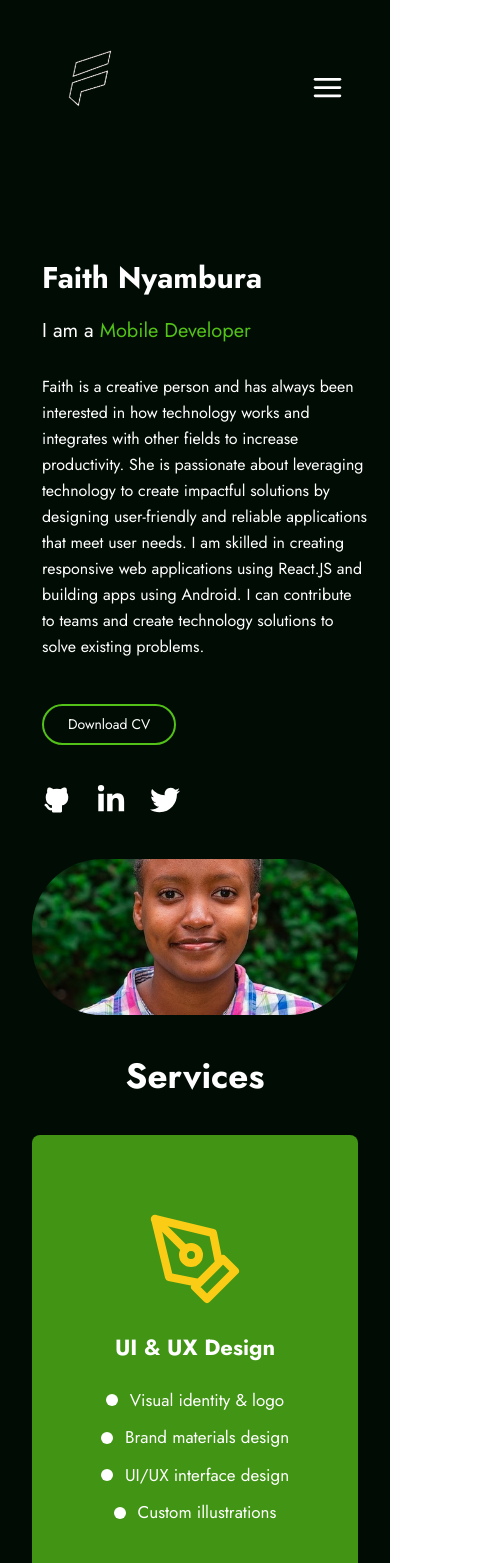
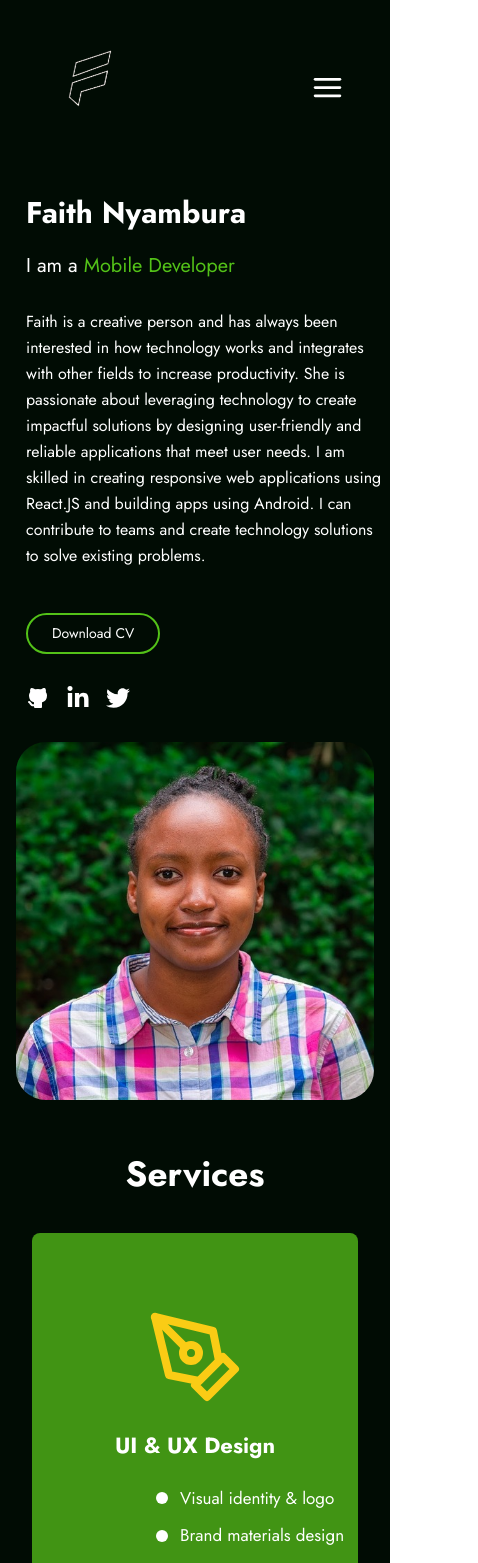
Before and after one commit to FaithNyamburaWamui/portfolio, a Next.js app: page / in a window 390 px wide. Shown: the top 1563 px of the page, 478 px wide, since content can reach past the window. Built offline with nearby package versions, Linux system fonts and the light colour scheme.

Commit message:
fixed text typo

```diff
--- a/package.json
+++ b/package.json
@@ -12,6 +12,7 @@
     "@emailjs/browser": "^4.4.1",
     "@tippyjs/react": "^4.2.6",
     "@types/react-tooltip": "^3.11.0",
+    "bootstrap": "^5.3.5",
     "lucide-react": "^0.460.0",
     "next": "14.2.15",
     "react": "^18.3.1",
--- a/src/app/components/Contact/contactinfo.tsx
+++ b/src/app/components/Contact/contactinfo.tsx
@@ -1,6 +1,6 @@
 "use client";
 import React from "react";
-import { Mail, Phone, Calendar, MapPin, LucideIcon } from "lucide-react";
+import { Mail, MapPin, LucideIcon } from "lucide-react";
 
 interface InfoItemProps {
   Icon: LucideIcon;
@@ -24,14 +24,14 @@ const ContactInfo = () => {
       <h2 className="mb-8 text-[30px] font-semibold text-[#53C218] ml-[20%]">
         Contact Information
       </h2>
+      <div className="mt-16">
         <InfoItem
           Icon={Mail}
           label="Email"
           value="faithnyamburawamui@gmail.com"
         />
-      <InfoItem Icon={Phone} label="Phone" value="+254 757 047 583" />
-      <InfoItem Icon={Calendar} label="DOB" value="12th December 2004" />
         <InfoItem Icon={MapPin} label="Location" value="Nairobi, Kenya" />
+      </div>
     </div>
   );
 };
--- a/src/app/components/Homepage/page.tsx
+++ b/src/app/components/Homepage/page.tsx
@@ -20,33 +20,32 @@ const Homepage = () => {
     }, 3000); // Changes every 3 seconds
 
     return () => clearInterval(interval);
-  }, [roles.length]); // Add roles.length as a dependency
+  }, [roles.length]);
 
   return (
-
     <section id="home">
-  <div className="min-h-screen flex flex-wrap w-full inset-0 overflow-hidden">
-    <div className="w-full lg:w-3/4 bg-[#010C04] p-8 lg:p-16 flex flex-col justify-center lg:mt-[-16%]">
-      <h1 className="text-[30px] md:text-[40px] lg:text-[50px] text-white mb-4 font-semibold ml-[10px] lg:ml-[180px] hover:text-[#53C218] xl:ml-[150px]">
+      <div className="min-h-screen flex flex-col lg:flex-row w-full inset-0 overflow-hidden">
+        <div className="w-full lg:w-3/4 bg-[#010C04] p-4 sm:p-6 md:p-8 lg:p-16 flex flex-col justify-center lg:mt-0 xl:mt-[-16%]">
+          <h1 className="text-[30px] md:text-[40px] lg:text-[50px] text-white mb-4 font-semibold ml-[10px] sm:ml-[20px] md:ml-[40px] lg:ml-[180px] hover:text-[#53C218] xl:ml-[150px]">
             Faith Nyambura
           </h1>
 
-      <p className="text-white mb-7 ml-[10px] lg:ml-[70px] text-[20px] md:text-[25px] lg:text-[30px] hover:text-[#53C218] transition-all duration-500 xl:ml-[150px]">
+          <p className="text-white mb-7 ml-[10px] sm:ml-[20px] md:ml-[40px] lg:ml-[70px] text-[20px] md:text-[25px] lg:text-[30px] hover:text-[#53C218] transition-all duration-500 xl:ml-[150px]">
             I am a <span className="text-[#53C218]">{roles[roleIndex]}</span>
           </p>
 
-      <p className="text-[16px] md:text-[18px] lg:text-[20px] leading-relaxed mb-6 text-white w-full lg:w-[80%] ml-[10px] lg:ml-[50px] hover:text-[#53C218] xl:w-[60%] xl:ml-[150px]">
+          <p className="text-[16px] md:text-[18px] lg:text-[20px] leading-relaxed mb-6 text-white w-full sm:w-[90%] md:w-[85%] lg:w-[80%] ml-[10px] sm:ml-[20px] md:ml-[40px] lg:ml-[50px] hover:text-[#53C218] xl:w-[60%] xl:ml-[150px]">
             Faith is a creative person and has always been interested in how
             technology works and integrates with other fields to increase
-        productivity. She is passionate about leveraging technology to create
-        impactful solutions by designing user-friendly and reliable
-        applications that meet user needs. I am skilled in creating responsive
-        web applications using React.JS and building apps using Android. I can
-        contribute to teams and create technology solutions to solve existing
-        problems.
+            productivity. She is passionate about leveraging technology to
+            create impactful solutions by designing user-friendly and reliable
+            applications that meet user needs. I am skilled in creating
+            responsive web applications using React.JS and building apps using
+            Android. I can contribute to teams and create technology solutions
+            to solve existing problems.
           </p>
 
-      <button className="border-[#53C218] border-2 text-white px-6 lg:px-10 py-2 lg:py-4 rounded-full w-fit hover:bg-[#53C218] transition-colors text-[14px] md:text-[16px] lg:text-[17px] ml-[10px] lg:ml-[70px] mt-[20px] xl:ml-[150px]">
+          <button className="border-[#53C218] border-2 text-white px-6 sm:px-8 lg:px-10 py-2 sm:py-3 lg:py-4 rounded-full w-fit hover:bg-[#53C218] transition-colors text-[14px] md:text-[16px] lg:text-[17px] ml-[10px] sm:ml-[20px] md:ml-[40px] lg:ml-[70px] mt-[20px] xl:ml-[150px]">
             <a
               href="/documents/Faith Nyambura Resume.pdf"
               download="Faith Nyambura Resume.pdf"
@@ -57,12 +56,12 @@ const Homepage = () => {
           </button>
 
           {/* Social Links */}
-      <div className="social-links flex gap-6 lg:gap-14 ml-[10px] lg:ml-[70px] mt-10 lg:mt-16 xl:ml-[150px]">
+          <div className="social-links flex gap-4 sm:gap-6 md:gap-10 lg:gap-14 ml-[10px] sm:ml-[20px] md:ml-[40px] lg:ml-[70px] mt-8 lg:mt-16 xl:ml-[150px]">
             <a
               href="https://github.com/FaithNyamburaWamui"
               target="_blank"
               rel="noopener noreferrer"
-          className="text-white hover:text-[#53C218] text-3xl lg:text-5xl transition-colors"
+              className="text-white hover:text-[#53C218] text-2xl sm:text-3xl lg:text-5xl transition-colors"
             >
               <TbBrandGithubFilled />
             </a>
@@ -70,7 +69,7 @@ const Homepage = () => {
               href="https://www.linkedin.com/in/faith-nyambura-2370872b5/"
               target="_blank"
               rel="noopener noreferrer"
-          className="text-white hover:text-[#53C218] text-3xl lg:text-5xl transition-colors"
+              className="text-white hover:text-[#53C218] text-2xl sm:text-3xl lg:text-5xl transition-colors"
             >
               <FaLinkedinIn />
             </a>
@@ -78,101 +77,27 @@ const Homepage = () => {
               href="https://x.com/WamuiFaith"
               target="_blank"
               rel="noopener noreferrer"
-          className="text-white hover:text-[#53C218] text-3xl lg:text-5xl transition-colors"
+              className="text-white hover:text-[#53C218] text-2xl sm:text-3xl lg:text-5xl transition-colors"
             >
               <FaTwitter />
             </a>
           </div>
         </div>
 
-    <div className="w-full lg:w-1/4 bg-[#010C04] p-8 lg:p-16 flex items-center justify-center mt-[-10%] lg:mt-[-10%]  xl:mt-[-17%]">
-      <div className="relative w-full h-[160%] md:w-[70%] md:h-[110%] lg:w-[200%] lg:h-[60%] ml-0 lg:ml-[-100%] xl:w-[150%] xl:h-[40%] xl:mr-[100px]">
+        <div className="w-full lg:w-1/4 bg-[#010C04] p-4 sm:p-6 md:p-8 lg:p-16 flex items-center justify-center mt-0 sm:mt-[-5%] md:mt-[-8%] lg:mt-[-10%] xl:mt-[-17%]">
+          <div className="relative w-full aspect-square md:w-[70%] lg:w-[200%] lg:h-[60%] ml-0 lg:ml-[-100%] xl:w-[150%] xl:h-[40%] xl:mr-[100px]">
             <Image
               src="/images/faith.jpeg"
               alt="Profile"
               fill
-          className="rounded-[70px] object-cover absolute"
+              className="rounded-[30px] sm:rounded-[50px] lg:rounded-[70px] object-cover"
               priority
+              sizes="(max-width: 768px) 100vw, (max-width: 1024px) 50vw, 25vw"
             />
           </div>
         </div>
       </div>
     </section>
-
-    // <section id="home">
-    //   <div className="min-h-screen flex w-full inset-0 overflow-hidden">
-    //     <div className="w-full bg-[#010C04] p-16 flex flex-col justify-center mt-[-16%]">
-    //       <h1 className="text-[50px] text-white mb-7 font-semibold ml-[180px] hover:text-[#53C218]">
-    //         Faith Nyambura
-    //       </h1>
-
-    //       <p className="text-white mb-7 ml-[180px] text-[30px] hover:text-[#53C218] transition-all duration-500">
-    //         I am a <span className="text-[#53C218]">{roles[roleIndex]}</span>
-    //       </p>
-
-    //       <p className="text-[18px] leading-relaxed mb-6 text-white w-[50%] ml-[180px] hover:text-[#53C218]">
-    //         Faith is a creative person, and has always been interested in how
-    //         technology works and integrates with other fields to increase
-    //         productivity. She is passionate about leveraging technology to
-    //         create impactful solutions by designing user-friendly and reliable
-    //         applications that meet user needs. I am skilled in creating
-    //         responsive web applications using React.JS and building apps using
-    //         Android. I can contribute to teams and create technology solutions
-    //         to solve existing problems.
-    //       </p>
-
-    //       <button className="border-[#53C218] border-2 text-white px-10 py-4 rounded-full w-fit hover:bg-[#53C218] transition-colors text-[17px] ml-[180px] mt-[20px]">
-    //         <a
-    //           href="/documents/Faith Nyambura Resume.pdf"
-    //           download="Faith Nyambura Resume.pdf"
-    //           className="text-white hover:text-[#010C04]"
-    //         >
-    //           Download CV
-    //         </a>
-    //       </button>
-
-    //       {/* Social Links */}
-    //       <div className="social-links flex gap-14 ml-[190px] mt-16">
-    //         <a
-    //           href="https://github.com/FaithNyamburaWamui"
-    //           target="_blank"
-    //           rel="noopener noreferrer"
-    //           className="text-white hover:text-[#53C218] text-5xl transition-colors"
-    //         >
-    //           <TbBrandGithubFilled />
-    //         </a>
-    //         <a
-    //           href="https://www.linkedin.com/in/faith-nyambura-2370872b5/"
-    //           target="_blank"
-    //           rel="noopener noreferrer"
-    //           className="text-white hover:text-[#53C218] text-5xl transition-colors"
-    //         >
-    //           <FaLinkedinIn />
-    //         </a>
-    //         <a
-    //           href="https://x.com/WamuiFaith"
-    //           target="_blank"
-    //           rel="noopener noreferrer"
-    //           className="text-white hover:text-[#53C218] text-5xl transition-colors"
-    //         >
-    //           <FaTwitter />
-    //         </a>
-    //       </div>
-    //     </div>
-
-    //     <div className="w-1/4 bg-[#010C04] p-16 flex items-center justify-center mt-[-18%]">
-    //       <div className="relative w-[200%] h-[45%] ml-[-250%]">
-    //         <Image
-    //           src="/images/faith.jpeg"
-    //           alt="Profile"
-    //           fill
-    //           className="rounded-[70px] object-cover absolute"
-    //           priority
-    //         />
-    //       </div>
-    //     </div>
-    //   </div>
-    // </section>
   );
 };
 
--- a/src/app/components/Services/page.tsx
+++ b/src/app/components/Services/page.tsx
@@ -34,7 +34,7 @@ const ServiceCard = ({ title, Icon, services }: ServiceCardProps) => {
         {services.map((service, index) => (
           <li
             key={index}
-            className="text-white text-[17px] flex items-center justify-center w-full px-60 whitespace-nowrap"
+            className="text-white text-[17px] flex items-center w-full px-28 whitespace-nowrap"
           >
             <span className="w-3 h-3 bg-white rounded-full mr-3 flex-shrink-0"></span>
             <span className="flex-1">{service}</span>
@@ -63,7 +63,7 @@ const ServicesGrid = () => {
       services: [
         "Creation of responsive websites",
         "HTML, CSS & JavaScript",
-        "Using NetJs and ReactJs",
+        "Using NextJs, React and coreUi for styling",
         "Website performance",
       ],
     },
```
Also changed, not shown: src/app/components/Navbar/page.tsx (line endings or trailing spaces), 1 other file (tests, documents, lock files or other folders). Lines whose indentation alone changed are shown as unchanged.
